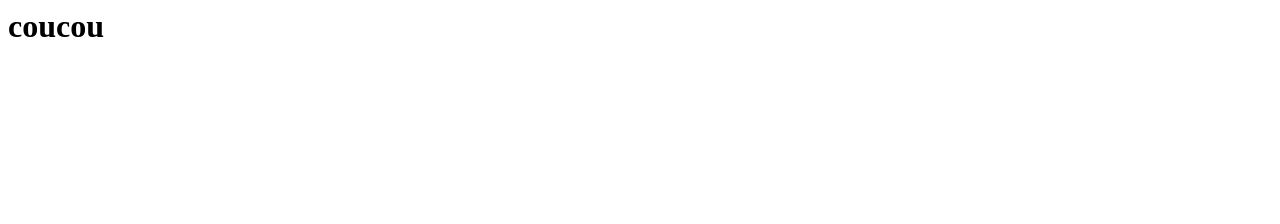
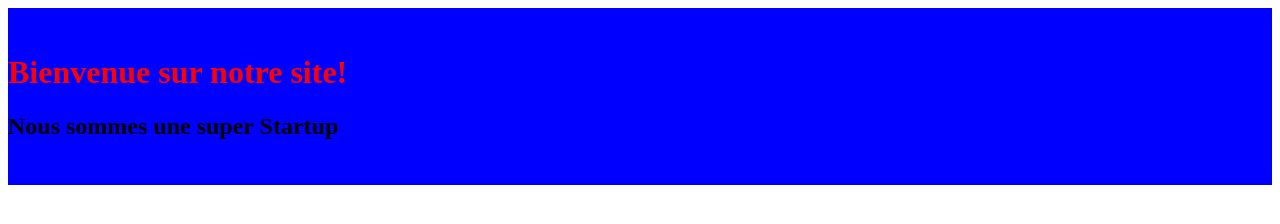
Before and after one commit to FlorianBoulanger/tp_exam, a plain HTML site: page index.html in a window 1280 px wide. Drawn offline with Linux system fonts and the light colour scheme.

Commit message:
addHeader

```diff
--- a/index.html
+++ b/index.html
@@ -1 +1,6 @@
-<h1> coucou </h1>
+<header style="background-color:blue; padding-top: 25px; padding-bottom: 25px;">
+
+    <h1 style="color:Red;">Bienvenue sur notre site!</h1>
+    <h2 style="color:black"> Nous sommes une super Startup </h2>
+
+</header>
```
